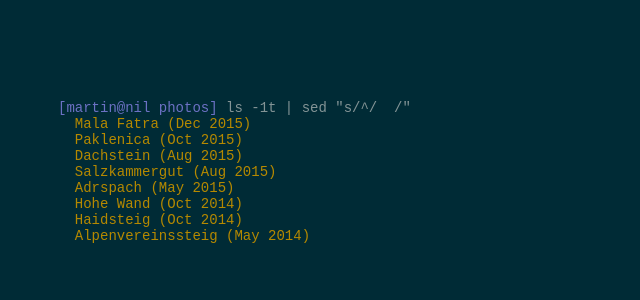
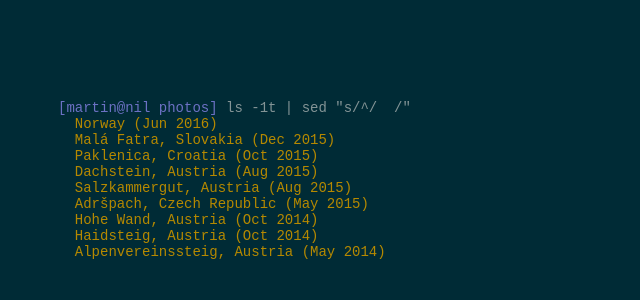
Before and after one commit to mprpic/nil.bz, a Flask app: page /photos in a window 1280 px wide. Shown: the top 300 px of the page, without its empty margins (0-640 px from the left). Run offline with Flask 2, Linux system fonts and the light colour scheme.

Commit message:
Add link to Norway pics
Also clean up code formatting a bit and add countries to photo
album titles.

```diff
--- a/app/app.py
+++ b/app/app.py
@@ -16,33 +16,39 @@ APP_DIR = os.path.dirname(os.path.realpath(__file__))
 
 app = Flask(__name__)
 
+
 def verify_hash(request_body, header_value):
     h = hmac.new(config.repo_secret, request_body, hashlib.sha1)
     return hmac.compare_digest(bytes('sha1=' + h.hexdigest()),
                                bytes(header_value))
 
+
 def blog_post_url(post):
     print post
     return post.rstrip('.md').split('_')[1].lower()
 
+
 def blog_post_title(post):
     return post.rstrip('.md').split('_')[1].replace('-', ' ')
+
 
 @app.route('/')
 @app.route('/index.html')
 def home():
     return render_template('home.html')
 
+
 @app.route('/about', strict_slashes=False)
 def about():
     return render_template('about.html')
 
+
 @app.route('/blog/<post>', strict_slashes=False)
 def blog_posts(post):
     # Return posts that start with a date; those that don't are drafts
-    posts = [ f for f in os.listdir(APP_DIR + '/blog_posts') if f[0:7].isdigit() ]
+    posts = [f for f in os.listdir(APP_DIR + '/blog_posts') if f[0:7].isdigit()]
     # Contert post file names into URL IDs
-    stripped_posts = [ blog_post_url(i) for i in posts ]
+    stripped_posts = [blog_post_url(i) for i in posts]
 
     if post in stripped_posts:
         p = posts[stripped_posts.index(post)]
@@ -61,27 +67,30 @@ def blog_posts(post):
     else:
         return render_template('404.html'), 404
 
+
 @app.route('/blog', strict_slashes=False)
 def blog():
     # We can sort (newest first) alphabetically since we're using YYYYMMDD
-    posts = sorted([ f for f in os.listdir(APP_DIR + '/blog_posts') if
-                     f[0:7].isdigit() ], reverse=True)
-    post_urls = [ blog_post_url(p) for p in posts ]
+    posts = sorted([f for f in os.listdir(APP_DIR + '/blog_posts') if
+                    f[0:7].isdigit()], reverse=True)
+    post_urls = [blog_post_url(p) for p in posts]
 
-    post_titles = [ '[{}]  {}'.format(datetime.strptime(p.split('_')[0], '%Y%m%d') \
-                                              .strftime('%b %d, %Y'), \
-                                      blog_post_title(p)) for p in posts ]
+    post_titles = ['[{}]  {}'.format(datetime.strptime(p.split('_')[0], '%Y%m%d').strftime('%b %d, %Y'),
+                                     blog_post_title(p)) for p in posts]
 
     return render_template('blog.html', posts=zip(post_urls, post_titles))
+
 
 @app.route('/photos', strict_slashes=False)
 def photos():
     return render_template('photos.html')
 
+
 @app.route('/projects', strict_slashes=False)
 def projects():
     return render_template('soon.html')
     # return render_template('projects.html')
+
 
 @app.route('/regenerate-climbing-logs', methods=['POST'])
 def regen_logs():
@@ -107,6 +116,7 @@ def regen_logs():
 
     return redirect(url_for('home'), code=302)
 
+
 @app.errorhandler(404)
 def not_found(e):
     return render_template('404.html'), 404
--- a/app/templates/photos.html
+++ b/app/templates/photos.html
@@ -4,13 +4,14 @@
 {% block content %}
 <pre>
 <span class="prompt">[martin@nil photos]</span> ls -1t | sed "s/^/  /"
-  <a href="/photos/mala_fatra_Dec2015">Mala Fatra (Dec 2015)</a>
-  <a href="/photos/paklenica_Oct2015">Paklenica (Oct 2015)</a>
-  <a href="/photos/dachstein_Aug2015">Dachstein (Aug 2015)</a>
-  <a href="/photos/salzkammergut_Aug2015">Salzkammergut (Aug 2015)</a>
-  <a href="/photos/adrspach_May2015">Adrspach (May 2015)</a>
-  <a href="/photos/hohe-wand_Oct2014">Hohe Wand (Oct 2014)</a>
-  <a href="/photos/haidsteig_Oct2014">Haidsteig (Oct 2014)</a>
-  <a href="/photos/alpenvereinssteig_May2014">Alpenvereinssteig (May 2014)</a>
+  <a href="/photos/norway_Jun2016">Norway (Jun 2016)</a>
+  <a href="/photos/mala_fatra_Dec2015">Malá Fatra, Slovakia (Dec 2015)</a>
+  <a href="/photos/paklenica_Oct2015">Paklenica, Croatia (Oct 2015)</a>
+  <a href="/photos/dachstein_Aug2015">Dachstein, Austria (Aug 2015)</a>
+  <a href="/photos/salzkammergut_Aug2015">Salzkammergut, Austria (Aug 2015)</a>
+  <a href="/photos/adrspach_May2015">Adršpach, Czech Republic (May 2015)</a>
+  <a href="/photos/hohe-wand_Oct2014">Hohe Wand, Austria (Oct 2014)</a>
+  <a href="/photos/haidsteig_Oct2014">Haidsteig, Austria (Oct 2014)</a>
+  <a href="/photos/alpenvereinssteig_May2014">Alpenvereinssteig, Austria (May 2014)</a>
 </pre>
 {% endblock %}
```
